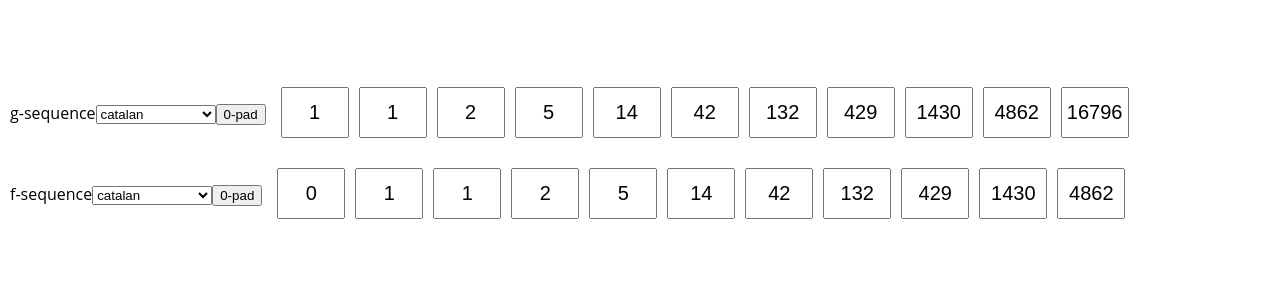
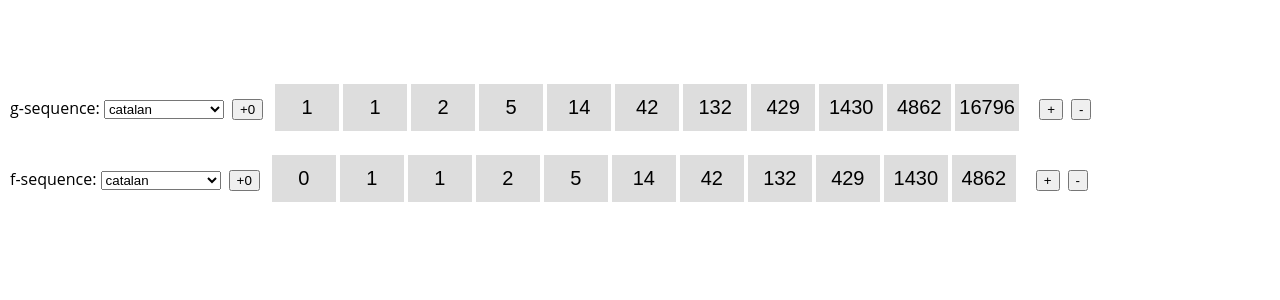
Before and after one commit to jamesshapiro/riordan-calculator-react, a React (Create React App) app: page / in a window 1280 px wide. Shown: the top 300 px of the page. Built offline with nearby package versions, Linux system fonts and the light colour scheme.

Commit message:
add delete term handler

```diff
--- a/src/components/SequenceContainer/Sequence/SequenceCell/SequenceCell.module.css
+++ b/src/components/SequenceContainer/Sequence/SequenceCell/SequenceCell.module.css
@@ -3,5 +3,7 @@
     height: 45px;
     font-size: 20px;
     text-align: center;
-    margin: 5px;
+    margin: 2px;
+    background-color: #ddd;
+    border: 0px;
 }
--- a/src/components/SequenceContainer/SequenceButton/SequenceButton.js
+++ b/src/components/SequenceContainer/SequenceButton/SequenceButton.js
@@ -7,6 +7,7 @@ const sequenceButton = (props) => {
         <button
             className={classes.SequenceButton}
             onClick={props.clicked}
+            disabled={props.disabled}
         >
         {props.content}
         </button>
--- a/src/components/SequenceContainer/SequenceButton/SequenceButton.module.css
+++ b/src/components/SequenceContainer/SequenceButton/SequenceButton.module.css
@@ -1,3 +1,4 @@
 .SequenceButton {
     display: inline;
+    margin:  0 0 0 8px;
 }
--- a/src/components/SequenceContainer/SequenceContainer.js
+++ b/src/components/SequenceContainer/SequenceContainer.js
@@ -25,18 +25,33 @@ class SequenceContainer extends Component {
         this.props.onAddZero(sequence);
     }
 
+    displayFewerTerms() {
+        this.props.onDisplayFewerTerms()
+    }
+
     render() {
         let seq = Array(this.props.sequence.leadingZeroes).fill(0)
         seq = seq.concat(sequenceMap[this.props.sequence.sequenceName]);
 
         const shiftButton = (<SequenceButton
             clicked={() => this.addLeadingZero(this.props.sequence)}
-            content="0-pad"
+            content="+0"
+        />)
+
+        const addTermButton = (<SequenceButton
+            clicked={() => this.addLeadingZero(this.props.sequence)}
+            content="+"
+        />)
+
+        const deleteTermButton = (<SequenceButton
+            clicked={() => this.displayFewerTerms()}
+            disabled={!this.props.enableDisplayFewerButton}
+            content="-"
         />)
 
         const sequenceSelector = (
             <SequenceSelector
-                label={this.props.sequence.sequenceId + '-sequence'}
+                label={this.props.sequence.sequenceId + '-sequence: '}
                 elementConfig={this.state.elementConfig}
                 selectedSequence={this.props.sequence.sequenceName}
                 changed={(event) => this.inputChangedHandler(event, 1)}
@@ -47,7 +62,7 @@ class SequenceContainer extends Component {
 
         return (
             <div className={classes.SequenceContainer}>
-                <div>{sequenceSelector}{shiftButton}{sequence}</div>
+                <div>{sequenceSelector}{shiftButton}{sequence}{addTermButton}{deleteTermButton}</div>
             </div>
         )
     }
@@ -56,7 +71,9 @@ class SequenceContainer extends Component {
 const mapStateToProps = state => {
     return {
         // token: state.auth.token,
-        // sequence: state.calc.gSequence
+        // sequence: state.calc.gSequence,
+        numCellsToDisplay: state.calc.numCellsToDisplay,
+        enableDisplayFewerButton: state.calc.numCellsToDisplay > 0
     }
 }
 
@@ -64,7 +81,8 @@ const mapDispatchToProps = dispatch => {
     return {
         // onOrderBurger: (orderData, token) => dispatch(actions.purchaseBurger(orderData, token))
         onSetSequence: (sequenceId, sequenceName, leadingZeroes) => dispatch(actions.setSequence(sequenceId, sequenceName, leadingZeroes)),
-        onAddZero: (sequence) => dispatch(actions.addZero(sequence))
+        onAddZero: (sequence) => dispatch(actions.addZero(sequence)),
+        onDisplayFewerTerms: () => dispatch(actions.displayFewerTerms())
     }
 };
 
--- a/src/store/actions/calcActionTypes.js
+++ b/src/store/actions/calcActionTypes.js
@@ -1,2 +1,3 @@
 export const SET_SEQUENCE = 'SET_SEQUENCE';
 export const ADD_ZERO = 'ADD_ZERO';
+export const DISPLAY_FEWER_TERMS = 'DISPLAY_FEWER_TERMS';
--- a/src/store/actions/calcIndex.js
+++ b/src/store/actions/calcIndex.js
@@ -1,4 +1,5 @@
 export {
     setSequence,
-    addZero
+    addZero,
+    displayFewerTerms
 } from './calculator'
--- a/src/store/actions/calculator.js
+++ b/src/store/actions/calculator.js
@@ -11,7 +11,6 @@ export const setSeq = ( sequenceId, sequenceName, leadingZeroes ) => {
 }
 
 export const setSequence = ( sequenceId, sequenceName, leadingZeroes ) => {
-    console.log('CALL SET SEQUENCE', sequenceId, sequenceName, leadingZeroes)
     return dispatch => {
         dispatch(setSeq(sequenceId, sequenceName, leadingZeroes));
     };
@@ -25,8 +24,21 @@ export const addLeadingZero = ( sequence, sequenceName, leadingZeroes ) => {
 }
 
 export const addZero = ( sequence ) => {
-    // console.log('CALL ADD ZERO', sequence)
     return dispatch => {
         dispatch(addLeadingZero(sequence));
     };
 };
+
+
+export const displayOneFewerTerms = () => {
+    return {
+        type: actionTypes.DISPLAY_FEWER_TERMS
+    };
+}
+
+
+export const displayFewerTerms = () => {
+    return dispatch => {
+        dispatch(displayOneFewerTerms());
+    }
+}
--- a/src/store/reducers/calculator.js
+++ b/src/store/reducers/calculator.js
@@ -38,7 +38,6 @@ const setSequence = (state, action) => {
 const addZero = (state, action) => {
     let sequence = action.sequence;
     if (action.sequence.sequenceId === 'g') {
-        console.log('SEQUENCE ID IS G')
         const newZeroes = state.gSequence.leadingZeroes + 1
         console.log(newZeroes)
         return {
@@ -49,7 +48,6 @@ const addZero = (state, action) => {
             }
         }
     }
-    console.log('SEQUENCE ID IS F')
     const newZeroes = state.fSequence.leadingZeroes + 1
     return {
         ...state,
@@ -60,10 +58,16 @@ const addZero = (state, action) => {
     }
 }
 
+const displayFewerTerms = (state, action) => {
+    const newNumCellsToDisplay = state.numCellsToDisplay - 1;
+    return updateObject(state, { numCellsToDisplay: newNumCellsToDisplay });
+}
+
 const reducer = (state = initialState, action) => {
     switch (action.type) {
         case actionTypes.SET_SEQUENCE: return setSequence(state, action);
         case actionTypes.ADD_ZERO: return addZero(state, action);
+        case actionTypes.DISPLAY_FEWER_TERMS: return displayFewerTerms(state, action);
         default: return state;
     }
 };
```
